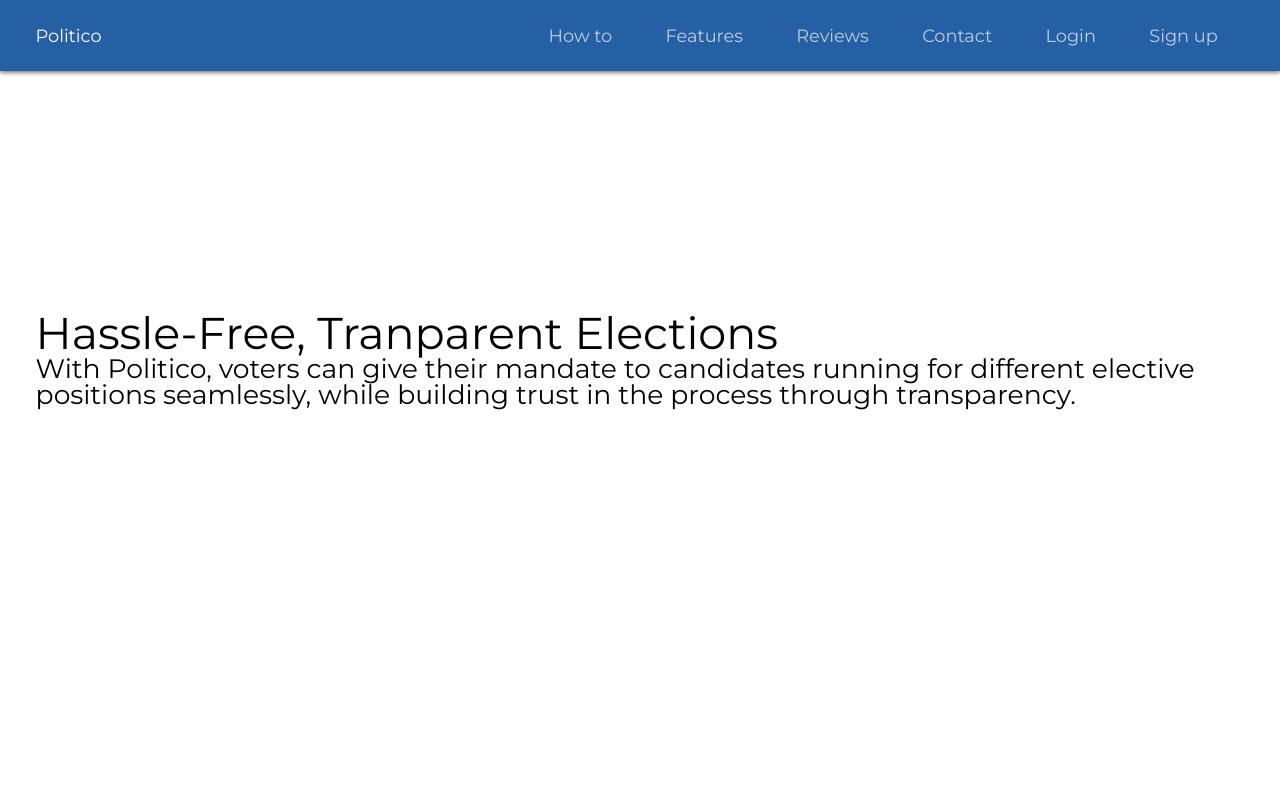
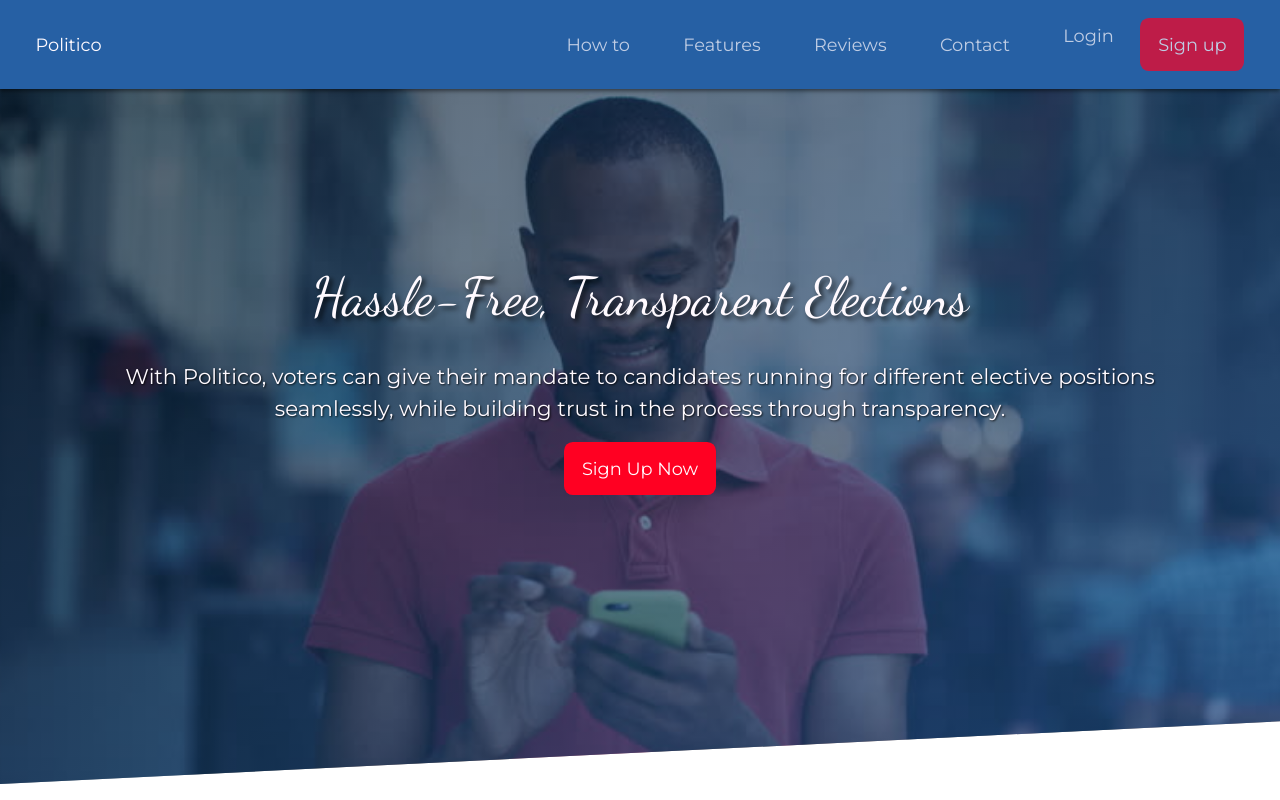
Before and after one commit to haywhyze/politico, a plain HTML site: page UI/index.html in a window 1280 px wide. Drawn offline with Linux system fonts and the light colour scheme.

Commit message:
ft(createLandingPage):
- add image for hero section background
- create button styles
- add hero section structure
- add hero section styles

```diff
--- /dev/null
+++ b/UI/css/button.css
@@ -0,0 +1,9 @@
+.button {
+  margin: 1rem 0;
+  padding: 1rem;
+  display: inline-block;
+  text-decoration: none;
+  border-radius: .5rem;
+  color: var(--color-white);
+  background-color: var(--color-secondary);
+}
--- a/UI/css/landing.css
+++ b/UI/css/landing.css
@@ -2,5 +2,23 @@
   padding: 5rem 2rem;
   display: flex;
   align-items: center;
-  min-height: 90vh;
+  min-height: 98vh;
+  background-image: linear-gradient(to right bottom, rgba(1, 22, 39, .6), rgba(38, 96, 164, .6)), url('../img/img_1.jpg');
+  background-size: cover;
+  background-position: top;
+  clip-path: polygon(0 0, 100% 0%, 100% 92%, 0% 100%);
 }
+
+.hero-text {
+  padding: 0 3rem;
+}
+
+.hero-text__heading {
+  padding-bottom: 2rem;
+}
+
+@media (max-width: 768px) {
+  .hero-text {
+    padding: 0 .5rem;
+  }
+}
--- a/UI/css/layout.css
+++ b/UI/css/layout.css
@@ -1,4 +1,5 @@
 .header {
+  z-index: 5;
   display: flex;
   justify-content: space-between;
   align-items: center;
--- a/UI/css/style.css
+++ b/UI/css/style.css
@@ -1,5 +1,6 @@
-@import url('https://fonts.googleapis.com/css?family=Montserrat|Raleway');
+@import url('https://fonts.googleapis.com/css?family=Montserrat|Dancing+Script');
 @import '../css/base.css';
 @import '../css/typography.css';
 @import '../css/layout.css';
 @import '../css/landing.css';
+@import '../css/button.css';
--- a/UI/css/typography.css
+++ b/UI/css/typography.css
@@ -18,10 +18,21 @@ ul {
   list-style: none;
 }
 
+.hero-text {
+  text-align: center;
+}
+
 .hero-text__heading {
-  font-size: 2.5rem;
+  color: var(--color-white);
+  font-size: 3rem;
+  font-weight: normal;
+  font-family: 'Dancing Script', cursive;
+  text-shadow: 3px 3px 5px rgba(0, 0, 0, .8);
 }
 
 .hero-text__paragraph {
-  font-size: 1.5rem;
+  color: var(--color-white);
+  font-size: 1.2rem;
+  line-height: 1.5;
+  text-shadow: 1px 1px 2px rgba(0, 0, 0, .8);
 }
--- a/UI/index.html
+++ b/UI/index.html
@@ -28,7 +28,7 @@
       </ul>
       <ul class="nav-list">
         <li class="nav-list__item">Login</li>
-        <li class="nav-list__item">Sign up</li>
+        <li class="nav-list__item button">Sign up</li>
       </ul>
     </nav>
   </header>
@@ -36,13 +36,10 @@
   <main>
     <section id="hero" class="hero">
       <div class="hero-text">
-        <h2 class="hero-text__heading">Hassle-Free, Tranparent Elections</h2>
+        <h2 class="hero-text__heading">Hassle-Free, Transparent Elections</h2>
         <p class="hero-text__paragraph">With Politico, voters can give their mandate to candidates running for
           different elective positions seamlessly, while building trust in the process through transparency. </p>
-        <a href="" class="button"></a>
-      </div>
-      <div class="hero-image">
-        <img class="hero-picture" src="" alt="">
+        <a href="signup.html" class="button">Sign Up Now</a>
       </div>
     </section>
     <section>
```
Also changed, not shown: UI/img/img_1.jpg (added), UI/img/img_2.jpg (added), UI/img/img_3.jpg (added), UI/img/img_4.png (added).
